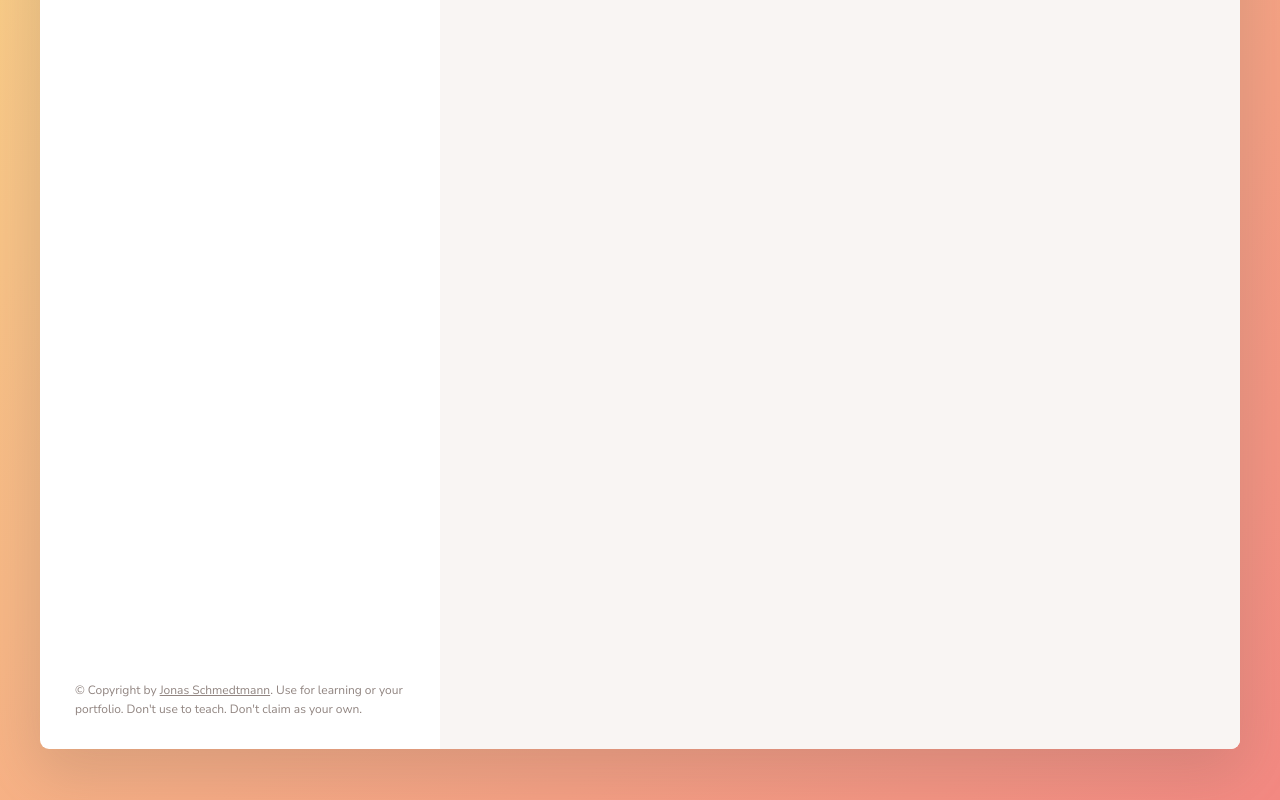
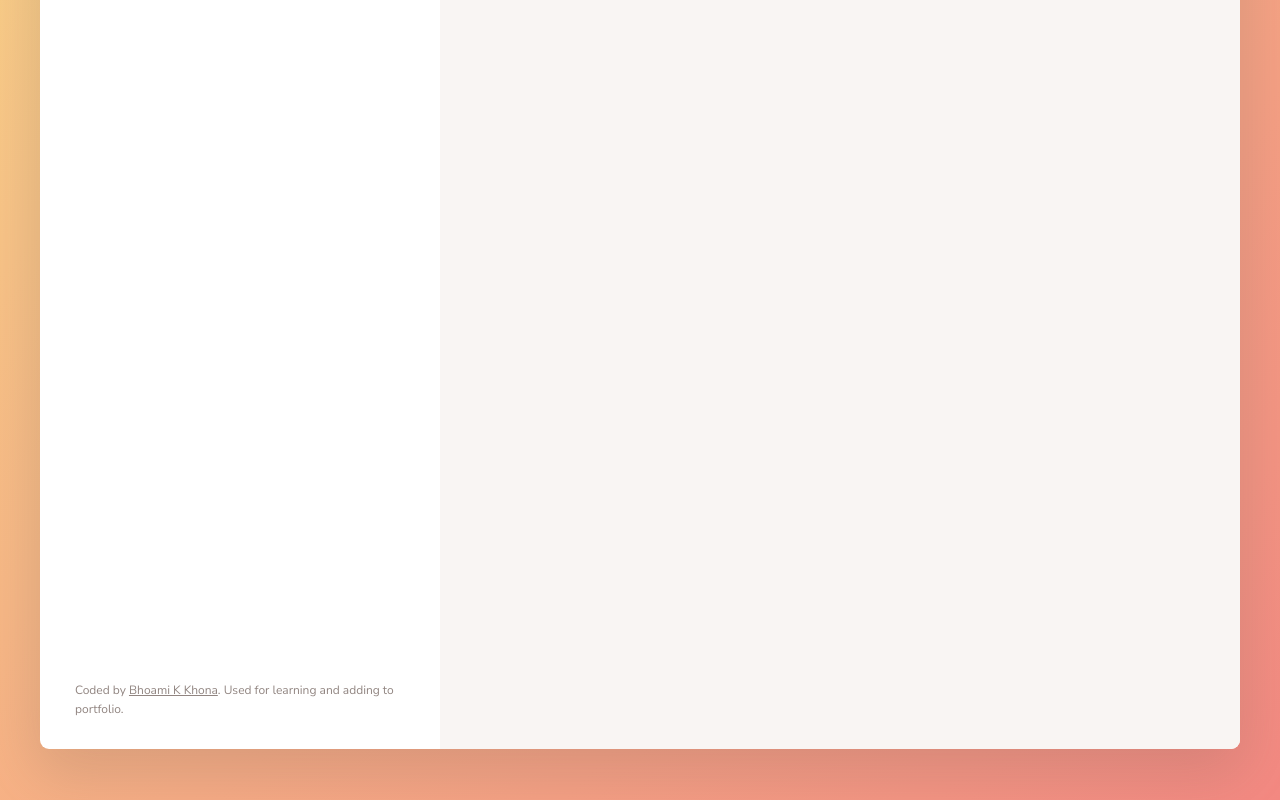
Before and after one commit to bhoamikhona/javascript, a website built with Parcel: page Section 18/index.html in a window 1280 px wide. Shown: the part 472-1272 px from the top of the page. Built offline with nearby package versions, Linux system fonts and the light colour scheme.

Commit message:
Wrapping Up: Final Considerations

```diff
--- a/Section 18/index.html
+++ b/Section 18/index.html
@@ -122,14 +122,13 @@
         </div>
 
         <p class="copyright">
-          &copy; Copyright by
+          Coded by
           <a
             class="twitter-link"
             target="_blank"
-            href="https://twitter.com/jonasschmedtman"
-            >Jonas Schmedtmann</a
-          >. Use for learning or your portfolio. Don't use to teach. Don't claim
-          as your own.
+            href="https://github.com/bhoamikhona"
+            >Bhoami K Khona</a
+          >. Used for learning and adding to portfolio.
         </p>
       </div>
 
```
Also changed, not shown: Section 18/src/js/views/view.js (+9 -0 lines), Section 18/README.md, Section 18/dist/index.html, 2 other files.
